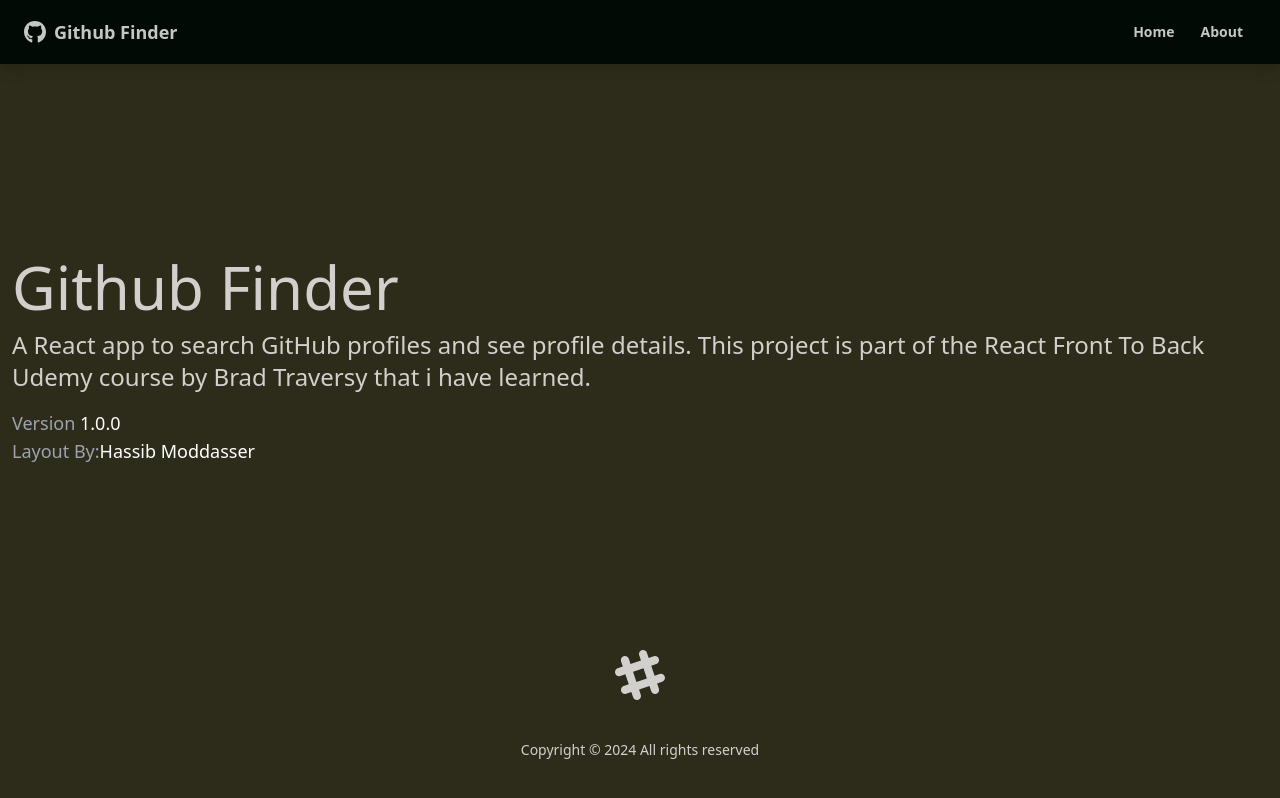
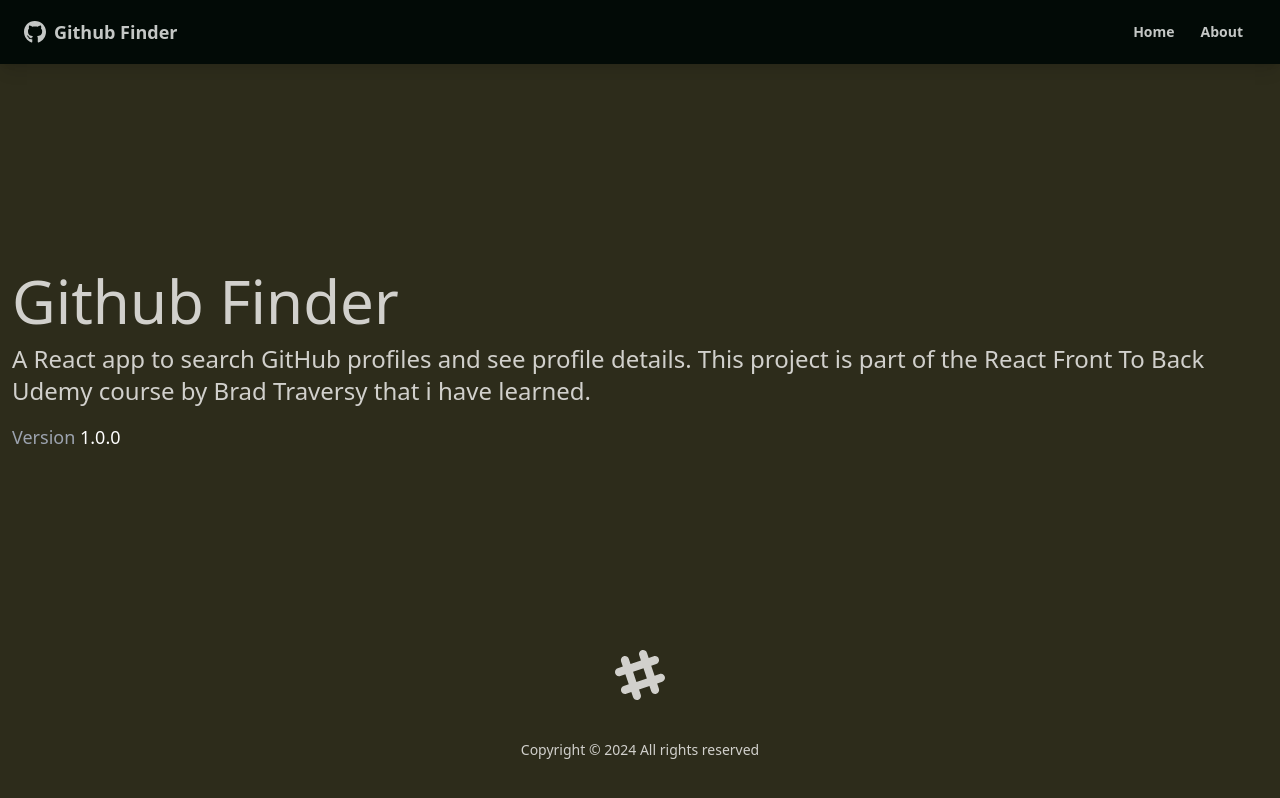
Before and after one commit to mishalmusthafa/Github-Finder-App, a React (Create React App) app: page /about in a window 1280 px wide. Built offline with nearby package versions, Linux system fonts and the light colour scheme; no server answers.

Commit message:
Removed layoutBy in the about

```diff
--- a/src/component/pages/About.jsx
+++ b/src/component/pages/About.jsx
@@ -18,10 +18,7 @@
       Version <span className='text-white'>1.0.0</span>
     </p>
     <p className='text-lg text-gray-400'>
-      Layout By:
-      <a className='text-white' href='https://twitter.com/hassibmoddasser'>
-        Hassib Moddasser
-      </a>
+
     </p>
   </div>;
 }
```
